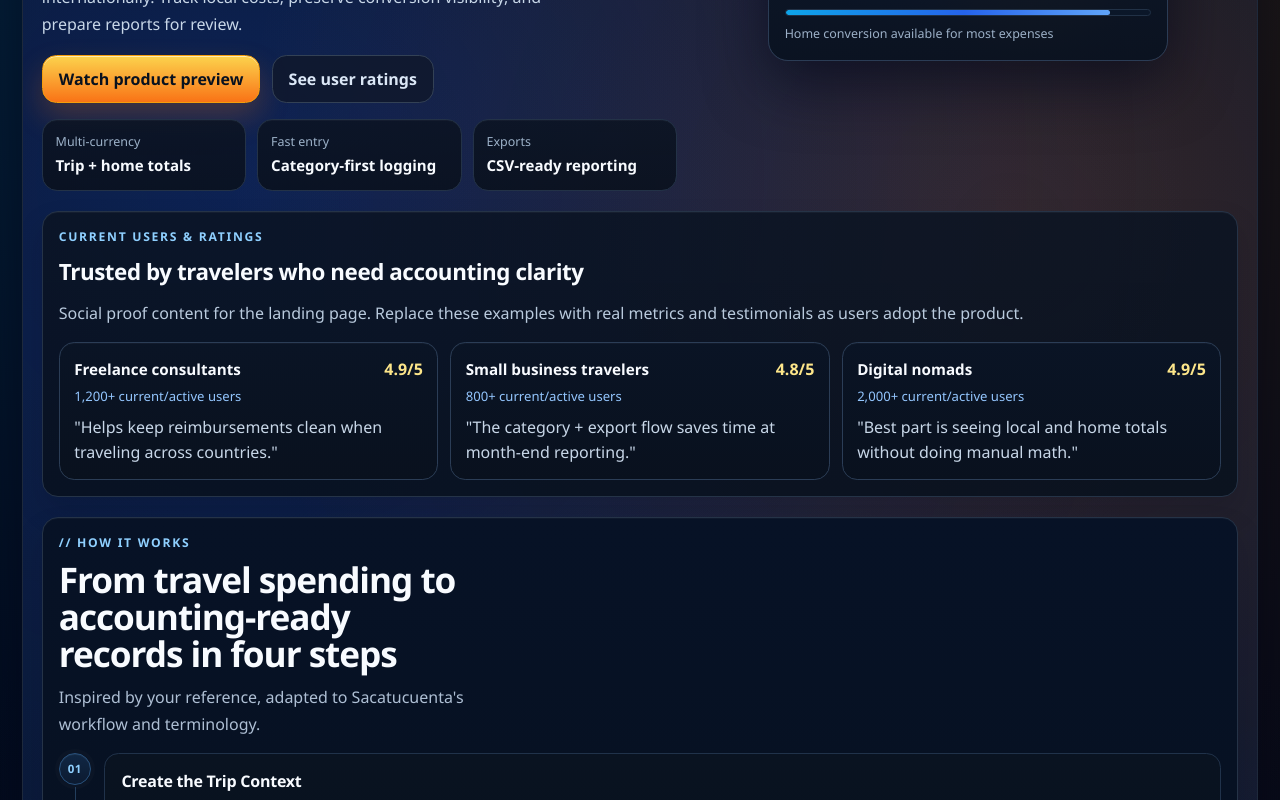
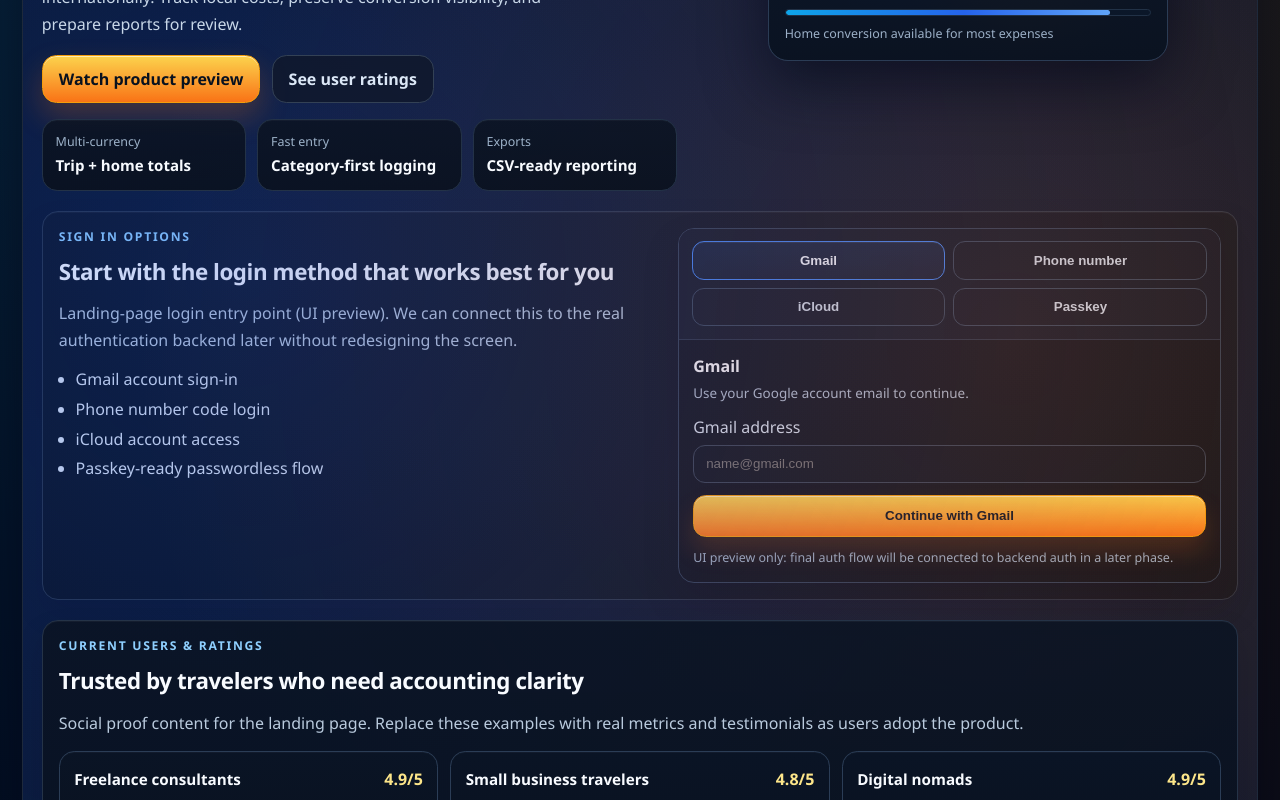
Before and after one commit to DianCotrina/travel-accounting, a React (Vite) app in the folder src/frontend/web/: page / in a window 1280 px wide. Shown: the part 521-1321 px from the top of the page. Built offline with nearby package versions, Linux system fonts and the light colour scheme.

Commit message:
Add landing login section with multi-method sign-in UI

```diff
--- a/src/frontend/web/src/App.css
+++ b/src/frontend/web/src/App.css
@@ -297,6 +297,177 @@ select {
 .landing-metrics strong {
   color: #f8fbff;
   font-size: 0.94rem;
+}
+
+.landing-login {
+  margin-top: 1.25rem;
+  border: 1px solid #253347;
+  border-radius: 1rem;
+  padding: 1rem;
+  background: linear-gradient(180deg, #0a1322d9 0%, #07101ddb 100%);
+  box-shadow:
+    0 14px 28px #02061726,
+    inset 0 1px 0 #ffffff0a;
+  display: grid;
+  gap: 1rem;
+}
+
+.landing-login__copy h2 {
+  margin: 0.55rem 0 0;
+  font-size: clamp(1.1rem, 2vw, 1.4rem);
+  color: #f8fbff;
+  letter-spacing: -0.02em;
+}
+
+.landing-login__copy p:last-of-type {
+  margin: 0.75rem 0 0;
+  color: #b9cadd;
+  line-height: 1.65;
+}
+
+.landing-login__benefits {
+  margin: 0.9rem 0 0;
+  padding-left: 1.05rem;
+  color: #d8e3f1;
+}
+
+.landing-login__benefits li + li {
+  margin-top: 0.35rem;
+}
+
+.landing-login-card {
+  border: 1px solid #2b3d56;
+  border-radius: 1rem;
+  background: linear-gradient(180deg, #08111fd8 0%, #060d18ee 100%);
+  box-shadow:
+    0 18px 34px #0206173a,
+    inset 0 1px 0 #ffffff0d;
+  overflow: hidden;
+}
+
+.landing-login-card__methods {
+  display: grid;
+  grid-template-columns: repeat(2, minmax(0, 1fr));
+  gap: 0.5rem;
+  padding: 0.8rem;
+  border-bottom: 1px solid #223047;
+  background: #0b1527;
+}
+
+.login-method-pill {
+  min-height: 2.4rem;
+  border-radius: 0.75rem;
+  border: 1px solid #31445d;
+  background: #0c1526;
+  color: #cbd9ea;
+  font-weight: 600;
+  cursor: pointer;
+  transition:
+    transform 140ms ease,
+    border-color 140ms ease,
+    background-color 140ms ease,
+    box-shadow 140ms ease;
+}
+
+.login-method-pill:hover,
+.login-method-pill:focus-visible {
+  outline: none;
+  border-color: #60a5fa;
+  background: #12203a;
+  transform: translateY(-1px);
+}
+
+.login-method-pill:active {
+  transform: translateY(0);
+}
+
+.login-method-pill--active {
+  border-color: #3b82f6;
+  background: linear-gradient(180deg, #10213f 0%, #0f1c34 100%);
+  color: #eaf3ff;
+  box-shadow: inset 0 1px 0 #ffffff12;
+}
+
+.landing-login-card__form {
+  padding: 0.9rem;
+  display: grid;
+  gap: 0.75rem;
+}
+
+.landing-login-card__header p {
+  margin: 0;
+  color: #f8fbff;
+  font-weight: 700;
+}
+
+.landing-login-card__header span {
+  display: block;
+  margin-top: 0.3rem;
+  color: #aebfd4;
+  font-size: 0.84rem;
+}
+
+.landing-login-card__label {
+  display: grid;
+  gap: 0.35rem;
+  color: #d7e3f1;
+  font-weight: 500;
+}
+
+.landing-login-card__label input {
+  width: 100%;
+  border: 1px solid #334155;
+  border-radius: 0.75rem;
+  background: #09121fd4;
+  color: #f1f5f9;
+  padding: 0.65rem 0.75rem;
+  transition:
+    border-color 140ms ease,
+    box-shadow 140ms ease,
+    background-color 140ms ease;
+}
+
+.landing-login-card__label input:focus-visible {
+  outline: none;
+  border-color: #60a5fa;
+  box-shadow: 0 0 0 3px #60a5fa26;
+}
+
+.landing-login-card__cta {
+  min-height: 2.65rem;
+  border-radius: 0.8rem;
+  border: 1px solid #f59e0b;
+  color: #08111f;
+  background: linear-gradient(180deg, #fcd34d 0%, #f97316 100%);
+  font-weight: 700;
+  cursor: pointer;
+  box-shadow:
+    0 14px 24px #f973162e,
+    inset 0 1px 0 #ffffff8a;
+  transition:
+    transform 140ms ease,
+    box-shadow 140ms ease,
+    filter 140ms ease;
+}
+
+.landing-login-card__cta:hover,
+.landing-login-card__cta:focus-visible {
+  outline: none;
+  transform: translateY(-1px);
+  box-shadow:
+    0 18px 28px #f9731633,
+    inset 0 1px 0 #ffffffe0;
+}
+
+.landing-login-card__cta:active {
+  transform: translateY(0);
+}
+
+.landing-login-card__hint {
+  margin: 0;
+  color: #9eb3ca;
+  font-size: 0.78rem;
+  line-height: 1.5;
 }
 
 .landing-social-proof {
@@ -1016,6 +1187,12 @@ select {
     grid-template-columns: repeat(3, minmax(0, 1fr));
   }
 
+  .landing-login {
+    grid-template-columns: 1.05fr 0.95fr;
+    align-items: start;
+    gap: 1.15rem;
+  }
+
   .landing-showcase,
   .landing-inspirations {
     grid-template-columns: 1.05fr 0.95fr;
@@ -1056,4 +1233,8 @@ select {
   .landing-video-card__body {
     min-height: 13rem;
   }
+
+  .landing-login-card__methods {
+    grid-template-columns: 1fr;
+  }
 }
--- /dev/null
+++ b/src/frontend/web/src/components/LandingLoginSection.tsx
@@ -0,0 +1,172 @@
+import { useMemo, useState } from "react";
+
+type LandingLoginSectionProps = {
+  onGoToWorkspace?: () => void;
+};
+
+type LoginMethod = "gmail" | "phone" | "icloud" | "passkey";
+
+type MethodOption = {
+  id: LoginMethod;
+  label: string;
+  helper: string;
+  cta: string;
+};
+
+const methodOptions: MethodOption[] = [
+  {
+    id: "gmail",
+    label: "Gmail",
+    helper: "Use your Google account email to continue.",
+    cta: "Continue with Gmail",
+  },
+  {
+    id: "phone",
+    label: "Phone number",
+    helper: "Send a one-time code to your number.",
+    cta: "Continue with phone number",
+  },
+  {
+    id: "icloud",
+    label: "iCloud",
+    helper: "Sign in with Apple / iCloud identity.",
+    cta: "Continue with iCloud",
+  },
+  {
+    id: "passkey",
+    label: "Passkey",
+    helper: "Use a device passkey for faster, passwordless access.",
+    cta: "Continue with passkey",
+  },
+];
+
+export function LandingLoginSection({
+  onGoToWorkspace,
+}: LandingLoginSectionProps) {
+  const [selectedMethod, setSelectedMethod] = useState<LoginMethod>("gmail");
+  const [identifier, setIdentifier] = useState("");
+
+  const selectedOption = useMemo(
+    () =>
+      methodOptions.find((option) => option.id === selectedMethod) ??
+      methodOptions[0],
+    [selectedMethod],
+  );
+
+  function getIdentifierLabel(method: LoginMethod): string {
+    if (method === "phone") {
+      return "Phone number";
+    }
+    if (method === "passkey") {
+      return "Account email (optional)";
+    }
+    if (method === "icloud") {
+      return "Apple ID / iCloud email";
+    }
+
+    return "Gmail address";
+  }
+
+  function getIdentifierPlaceholder(method: LoginMethod): string {
+    if (method === "phone") {
+      return "+1 555 123 4567";
+    }
+    if (method === "passkey") {
+      return "name@example.com";
+    }
+    if (method === "icloud") {
+      return "name@icloud.com";
+    }
+
+    return "name@gmail.com";
+  }
+
+  return (
+    <section
+      id="login-options"
+      className="landing-login"
+      aria-labelledby="landing-login-title"
+    >
+      <div className="landing-login__copy">
+        <p className="eyebrow">Sign in options</p>
+        <h2 id="landing-login-title">
+          Start with the login method that works best for you
+        </h2>
+        <p>
+          Landing-page login entry point (UI preview). We can connect this to
+          the real authentication backend later without redesigning the screen.
+        </p>
+
+        <ul className="landing-login__benefits">
+          <li>Gmail account sign-in</li>
+          <li>Phone number code login</li>
+          <li>iCloud account access</li>
+          <li>Passkey-ready passwordless flow</li>
+        </ul>
+      </div>
+
+      <div className="landing-login-card">
+        <div
+          className="landing-login-card__methods"
+          role="tablist"
+          aria-label="Login methods"
+        >
+          {methodOptions.map((option) => (
+            <button
+              key={option.id}
+              type="button"
+              role="tab"
+              aria-selected={selectedMethod === option.id}
+              className={
+                selectedMethod === option.id
+                  ? "login-method-pill login-method-pill--active"
+                  : "login-method-pill"
+              }
+              onClick={() => setSelectedMethod(option.id)}
+            >
+              {option.label}
+            </button>
+          ))}
+        </div>
+
+        <form
+          className="landing-login-card__form"
+          onSubmit={(event) => {
+            event.preventDefault();
+            onGoToWorkspace?.();
+          }}
+        >
+          <div className="landing-login-card__header">
+            <p>{selectedOption.label}</p>
+            <span>{selectedOption.helper}</span>
+          </div>
+
+          <label className="landing-login-card__label">
+            {getIdentifierLabel(selectedMethod)}
+            <input
+              type={selectedMethod === "phone" ? "tel" : "email"}
+              value={identifier}
+              placeholder={getIdentifierPlaceholder(selectedMethod)}
+              onChange={(event) => setIdentifier(event.target.value)}
+            />
+          </label>
+
+          {selectedMethod === "passkey" ? (
+            <button type="submit" className="landing-login-card__cta">
+              Use passkey on this device
+            </button>
+          ) : (
+            <button type="submit" className="landing-login-card__cta">
+              {selectedOption.cta}
+            </button>
+          )}
+
+          <p className="landing-login-card__hint">
+            UI preview only: final auth flow will be connected to backend auth
+            in a later phase.
+          </p>
+        </form>
+      </div>
+    </section>
+  );
+}
--- a/src/frontend/web/src/components/LandingPage.tsx
+++ b/src/frontend/web/src/components/LandingPage.tsx
@@ -1,6 +1,7 @@
 import categoryCatalog from "../app/landingCategories.json";
 import type { CategoryCatalogEntry } from "../app/categoryCatalog";
 import { CategoryCatalogPreview } from "./CategoryCatalogPreview";
+import { LandingLoginSection } from "./LandingLoginSection";
 
 type LandingPageProps = {
   onGoToWorkspace?: () => void;
@@ -204,6 +205,8 @@ export function LandingPage({ onGoToWorkspace }: LandingPageProps) {
         </div>
       </div>
 
+      <LandingLoginSection onGoToWorkspace={onGoToWorkspace} />
+
       <section
         id="social-proof"
         className="landing-social-proof"
```
Also changed, not shown: 1 other file (tests, documents, lock files or other folders).
